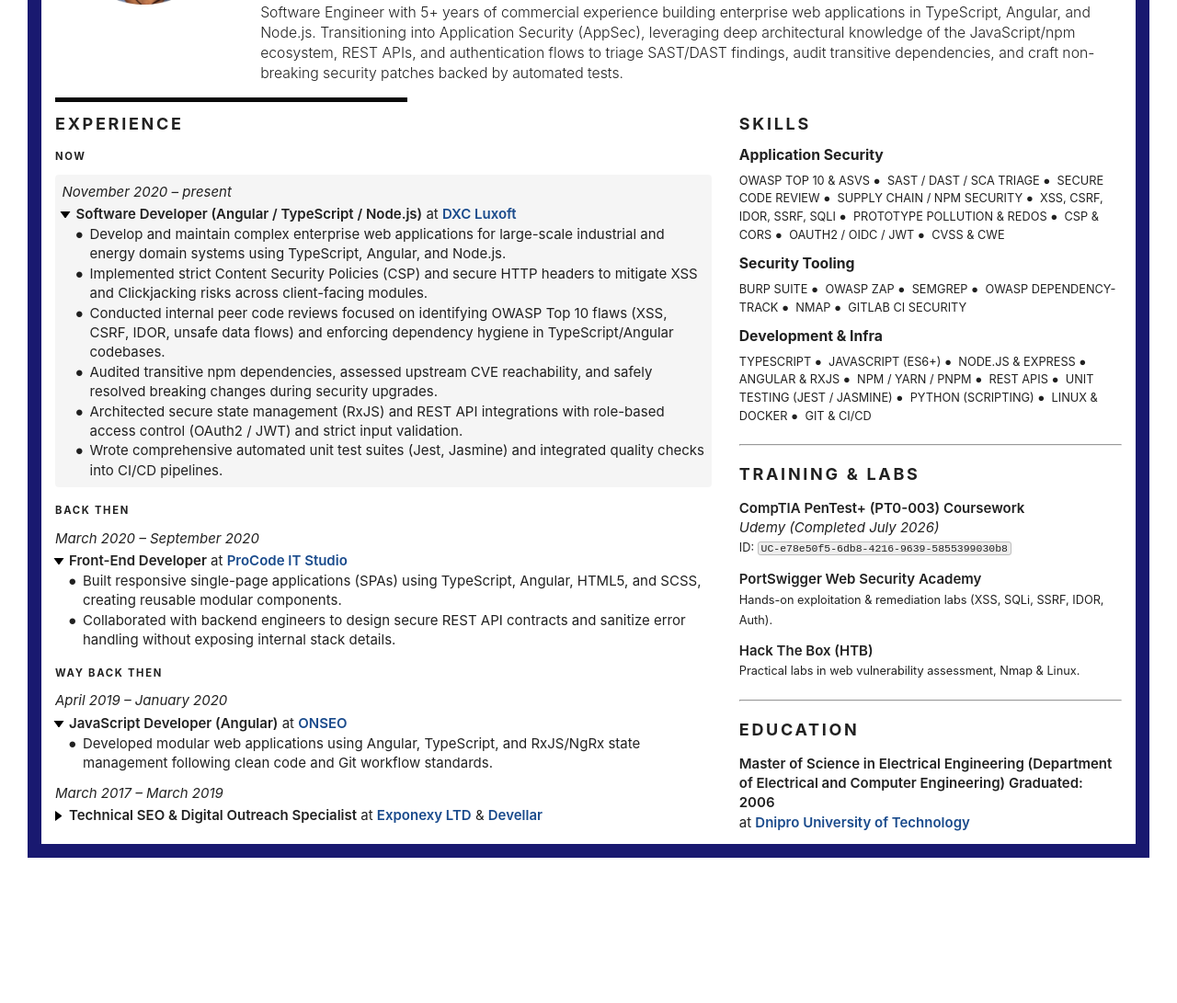
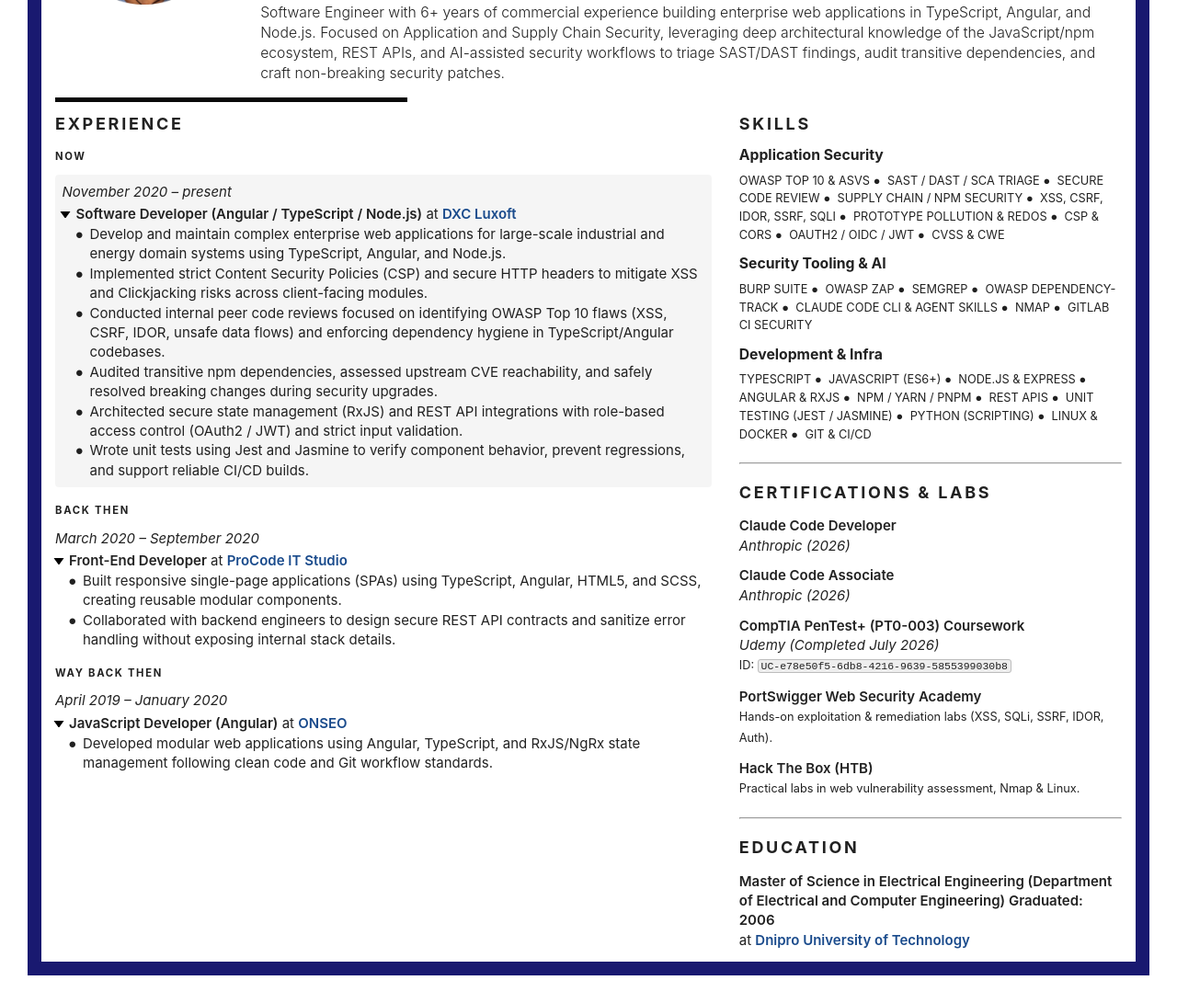
Before and after one commit to gonzoibox/resume, a plain HTML site: page index.html in a window 1280 px wide. Shown: the part 203-1294 px from the top of the page at 92% size. Before the commit the page ends 1166 px from the top, so only its background shows below. Drawn offline with Linux system fonts and the light colour scheme.

Commit message:
Revise resume content for clarity and focus
Updated the resume description and experience details to reflect a focus on Application and Supply Chain Security, along with additional years of experience. Adjusted terminology for clarity and added new certifications.

```diff
--- a/index.html
+++ b/index.html
@@ -5,7 +5,7 @@
     <meta name="viewport" content="width=device-width, initial-scale=1" />
     <meta http-equiv="x-ua-compatible" content="ie=edge" />
     <meta name="theme-color" content="white" />
-    <meta name="description" content="Resume — Anton Davydovych, Software Engineer transitioning to Application Security." />
+    <meta name="description" content="Resume — Anton Davydovych, Software Engineer focused on Application and Supply Chain Security." />
     <meta name="google" content="nositelinkssearchbox" />
     <meta name="google" content="notranslate" />
     <meta name="googlebot" content="index,follow" />
@@ -13,7 +13,7 @@
     <meta name="subject" content="Website-résumé of Anton Davydovych." />
     <meta
       property="og:description"
-      content="Software Engineer (TypeScript, Angular, Node.js) transitioning into Application Security & Supply Chain Security."
+      content="Software Engineer (TypeScript, Angular, Node.js) focused on Application and Supply Chain Security."
     />
     <meta property="og:image:alt" content="Screenshot of the resume homepage" />
     <meta property="og:image:type" content="image/png" />
@@ -164,7 +164,7 @@
                   <div class="sixteen wide column">
                     <h2>Résumé</h2>
                     <p>
-                      Software Engineer with 5+ years of commercial experience building enterprise web applications in TypeScript, Angular, and Node.js. Transitioning into Application Security (AppSec), leveraging deep architectural knowledge of the JavaScript/npm ecosystem, REST APIs, and authentication flows to triage SAST/DAST findings, audit transitive dependencies, and craft non-breaking security patches backed by automated tests.
+                      Software Engineer with 6+ years of commercial experience building enterprise web applications in TypeScript, Angular, and Node.js. Focused on Application and Supply Chain Security, leveraging deep architectural knowledge of the JavaScript/npm ecosystem, REST APIs, and AI-assisted security workflows to triage SAST/DAST findings, audit transitive dependencies, and craft non-breaking security patches.
                     </p>
                   </div>
                 </div>
@@ -210,7 +210,7 @@
                                 Architected secure state management (RxJS) and REST API integrations with role-based access control (OAuth2 / JWT) and strict input validation.
                               </li>
                               <li>
-                                Wrote comprehensive automated unit test suites (Jest, Jasmine) and integrated quality checks into CI/CD pipelines.
+                                Wrote unit tests using Jest and Jasmine to verify component behavior, prevent regressions, and support reliable CI/CD builds.
                               </li>
                             </ul>
                           </div>
@@ -264,26 +264,6 @@
                         </li>
                       </ul>
                     </li>
-                    <li>
-                      <p><em>March 2017 – March 2019</em></p>
-                      <ul>
-                        <li class="details">
-                          <input type="checkbox" id="seo-specialist" />
-                          <label for="seo-specialist" class="summary">
-                            <strong>Technical SEO &amp; Digital Outreach Specialist</strong> at
-                            <strong><a href="https://exponexy.com/" rel="noopener noreferrer" target="_blank">Exponexy LTD</a></strong> &amp;
-                            <strong><a href="https://devellar.com/" rel="noopener noreferrer" target="_blank">Devellar</a></strong>
-                          </label>
-                          <div>
-                            <ul>
-                              <li>
-                                Conducted technical website audits, HTTP/HTTPS header and redirect analysis, web analytics monitoring, and search engine optimization.
-                              </li>
-                            </ul>
-                          </div>
-                        </li>
-                      </ul>
-                    </li>
                   </ul>
                 </section>
               </div>
@@ -304,12 +284,13 @@
                     <span class="tag">CVSS &amp; CWE</span>
                   </p>
 
-                  <h4 class="small-heading">Security Tooling</h4>
+                  <h4 class="small-heading">Security Tooling &amp; AI</h4>
                   <p class="tags small bulleted">
                     <span class="tag">BURP SUITE</span>
                     <span class="tag">OWASP ZAP</span>
                     <span class="tag">SEMGREP</span>
                     <span class="tag">OWASP DEPENDENCY-TRACK</span>
+                    <span class="tag">CLAUDE CODE CLI &amp; AGENT SKILLS</span>
                     <span class="tag">NMAP</span>
                     <span class="tag">GITLAB CI SECURITY</span>
                   </p>
@@ -330,8 +311,20 @@
                 </section>
                 <hr />
                 <section>
-                  <h3>Training &amp; Labs</h3>
+                  <h3>Certifications &amp; Labs</h3>
                   <ul class="timeline">
+                    <li>
+                      <div>
+                        <strong>Claude Code Developer</strong><br />
+                        <em>Anthropic (2026)</em>
+                      </div>
+                    </li>
+                    <li>
+                      <div>
+                        <strong>Claude Code Associate</strong><br />
+                        <em>Anthropic (2026)</em>
+                      </div>
+                    </li>
                     <li>
                       <div>
                         <strong>CompTIA PenTest+ (PT0-003) Coursework</strong><br />
```
